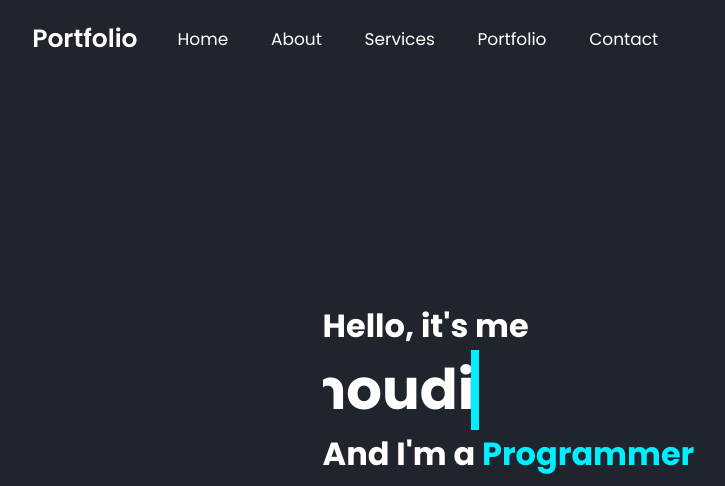
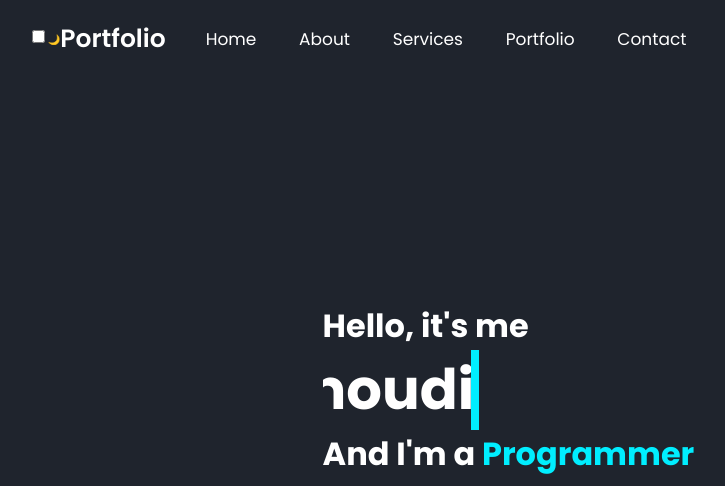
Before and after one commit to StrinkSuu/strinksuu.github.io, a plain HTML site: page index.html in a window 1280 px wide. Shown: the top 486 px of the page, without its empty margins (83-808 px from the left). Drawn offline with nearby package versions, Linux system fonts and the light colour scheme.

Commit message:
Update index.html

```diff
--- a/index.html
+++ b/index.html
@@ -14,6 +14,11 @@
 
 <body>
 <header class="header">
+   <!-- Dark/Light Toggle Switch -->
+  <div class="toggle-switch">
+    <input type="checkbox" id="mode-toggle">
+    <label for="mode-toggle">🌙</label>
+  </div>
   <a href="#" class="logo">Portfolio</a>
   <i class='bx bx-menu' id="menu-icon"></i>
   <nav class="navbar">
```
